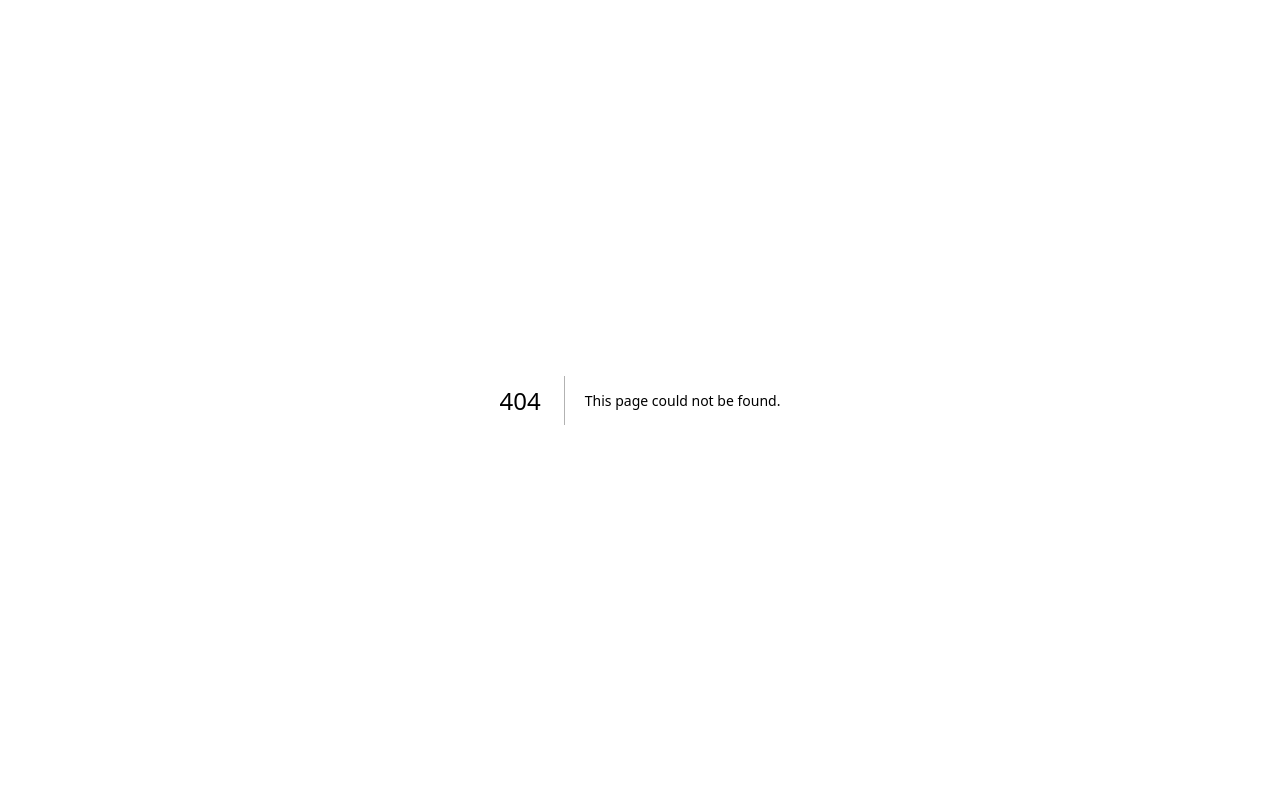
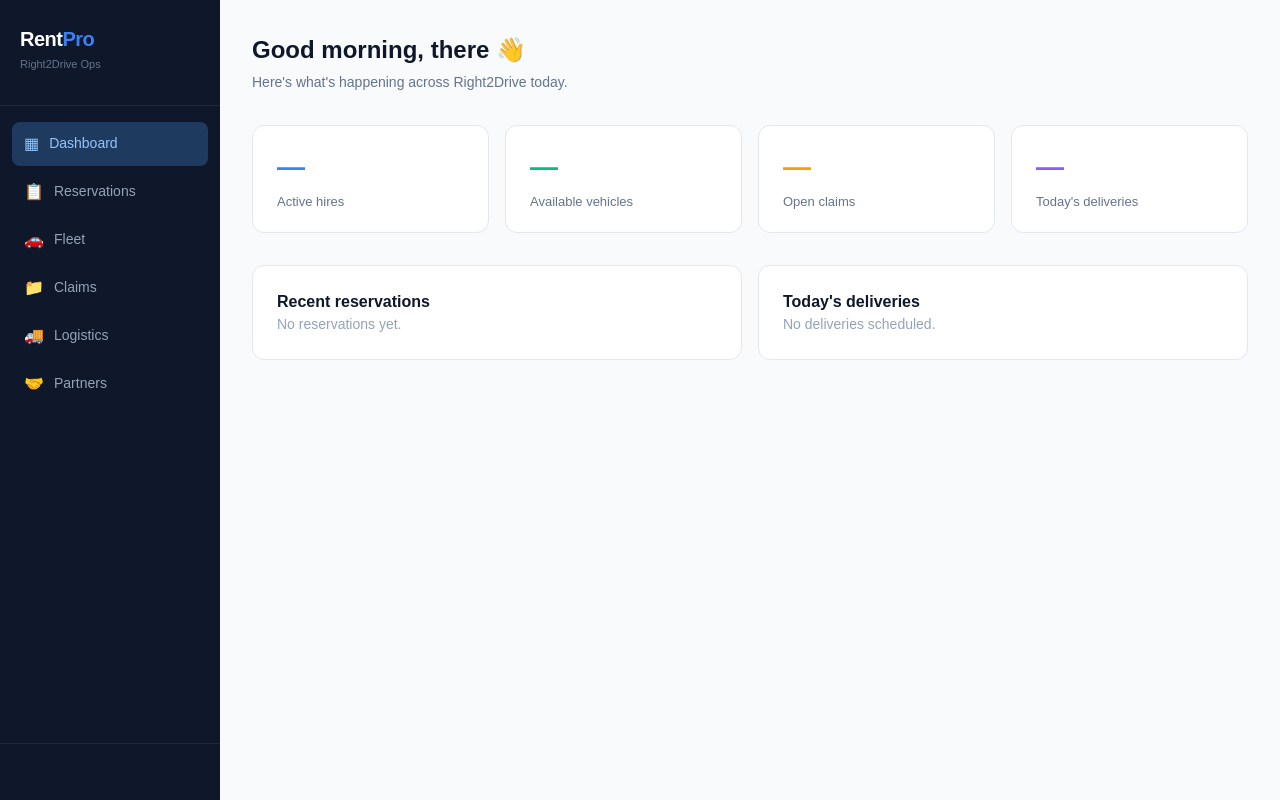
Before and after one commit to jordantuwai-lang/RentPro, a Next.js app in the folder apps/web/: page /dashboard in a window 1280 px wide. Before the commit this address had no page. Built offline with nearby package versions, Linux system fonts and the light colour scheme; no server answers.

Commit message:
feat: add dashboard UI with sidebar and home page

```diff
--- a/apps/web/package.json
+++ b/apps/web/package.json
@@ -10,6 +10,8 @@
   },
   "dependencies": {
     "@clerk/nextjs": "^7.0.8",
+    "@tanstack/react-query": "^5.96.2",
+    "axios": "^1.14.0",
     "next": "16.2.2",
     "react": "19.2.4",
     "react-dom": "19.2.4"
--- /dev/null
+++ b/apps/web/src/app/dashboard/layout.tsx
@@ -0,0 +1,16 @@
+import Sidebar from '@/components/Sidebar';
+
+export default function DashboardLayout({
+  children,
+}: {
+  children: React.ReactNode;
+}) {
+  return (
+    <div style={{ display: 'flex', minHeight: '100vh', background: '#f8fafc' }}>
+      <Sidebar />
+      <main style={{ flex: 1, padding: '32px', overflowY: 'auto' }}>
+        {children}
+      </main>
+    </div>
+  );
+}
--- /dev/null
+++ b/apps/web/src/app/dashboard/page.tsx
@@ -0,0 +1,49 @@
+'use client';
+import { useUser } from '@clerk/nextjs';
+
+export default function DashboardPage() {
+  const { user } = useUser();
+
+  return (
+    <div>
+      <div style={{ marginBottom: '32px' }}>
+        <h1 style={{ fontSize: '24px', fontWeight: '600', color: '#0f172a', margin: 0 }}>
+          Good morning, {user?.firstName || 'there'} 👋
+        </h1>
+        <p style={{ color: '#64748b', marginTop: '4px', fontSize: '14px' }}>
+          Here's what's happening across Right2Drive today.
+        </p>
+      </div>
+
+      <div style={{ display: 'grid', gridTemplateColumns: 'repeat(4, 1fr)', gap: '16px', marginBottom: '32px' }}>
+        {[
+          { label: 'Active hires', value: '—', color: '#3b82f6' },
+          { label: 'Available vehicles', value: '—', color: '#10b981' },
+          { label: 'Open claims', value: '—', color: '#f59e0b' },
+          { label: "Today's deliveries", value: '—', color: '#8b5cf6' },
+        ].map((stat) => (
+          <div key={stat.label} style={{
+            background: '#fff',
+            borderRadius: '12px',
+            padding: '20px 24px',
+            border: '1px solid #e2e8f0',
+          }}>
+            <div style={{ fontSize: '28px', fontWeight: '700', color: stat.color }}>{stat.value}</div>
+            <div style={{ fontSize: '13px', color: '#64748b', marginTop: '4px' }}>{stat.label}</div>
+          </div>
+        ))}
+      </div>
+
+      <div style={{ display: 'grid', gridTemplateColumns: '1fr 1fr', gap: '16px' }}>
+        <div style={{ background: '#fff', borderRadius: '12px', padding: '24px', border: '1px solid #e2e8f0' }}>
+          <h2 style={{ fontSize: '16px', fontWeight: '600', color: '#0f172a', marginTop: 0 }}>Recent reservations</h2>
+          <p style={{ color: '#94a3b8', fontSize: '14px' }}>No reservations yet.</p>
+        </div>
+        <div style={{ background: '#fff', borderRadius: '12px', padding: '24px', border: '1px solid #e2e8f0' }}>
+          <h2 style={{ fontSize: '16px', fontWeight: '600', color: '#0f172a', marginTop: 0 }}>Today's deliveries</h2>
+          <p style={{ color: '#94a3b8', fontSize: '14px' }}>No deliveries scheduled.</p>
+        </div>
+      </div>
+    </div>
+  );
+}
--- a/apps/web/src/app/layout.tsx
+++ b/apps/web/src/app/layout.tsx
@@ -1,11 +1,9 @@
-import type { Metadata } from "next";
-import { ClerkProvider } from "@clerk/nextjs";
-import "./globals.css";
+'use client';
+import { ClerkProvider } from '@clerk/nextjs';
+import { QueryClient, QueryClientProvider } from '@tanstack/react-query';
+import './globals.css';
 
-export const metadata: Metadata = {
-  title: "RentPro",
-  description: "Right2Drive Operations Platform",
-};
+const queryClient = new QueryClient();
 
 export default function RootLayout({
   children,
@@ -14,9 +12,11 @@ export default function RootLayout({
 }) {
   return (
     <ClerkProvider>
-      <html lang="en">
-        <body>{children}</body>
-      </html>
+      <QueryClientProvider client={queryClient}>
+        <html lang="en">
+          <body>{children}</body>
+        </html>
+      </QueryClientProvider>
     </ClerkProvider>
   );
 }
--- a/apps/web/src/app/page.tsx
+++ b/apps/web/src/app/page.tsx
@@ -1,65 +1,5 @@
-import Image from "next/image";
+import { redirect } from 'next/navigation';
 
 export default function Home() {
-  return (
-    <div className="flex flex-col flex-1 items-center justify-center bg-zinc-50 font-sans dark:bg-black">
-      <main className="flex flex-1 w-full max-w-3xl flex-col items-center justify-between py-32 px-16 bg-white dark:bg-black sm:items-start">
-        <Image
-          className="dark:invert"
-          src="/next.svg"
-          alt="Next.js logo"
-          width={100}
-          height={20}
-          priority
-        />
-        <div className="flex flex-col items-center gap-6 text-center sm:items-start sm:text-left">
-          <h1 className="max-w-xs text-3xl font-semibold leading-10 tracking-tight text-black dark:text-zinc-50">
-            To get started, edit the page.tsx file.
-          </h1>
-          <p className="max-w-md text-lg leading-8 text-zinc-600 dark:text-zinc-400">
-            Looking for a starting point or more instructions? Head over to{" "}
-            <a
-              href="https://vercel.com/templates?framework=next.js&utm_source=create-next-app&utm_medium=appdir-template-tw&utm_campaign=create-next-app"
-              className="font-medium text-zinc-950 dark:text-zinc-50"
-            >
-              Templates
-            </a>{" "}
-            or the{" "}
-            <a
-              href="https://nextjs.org/learn?utm_source=create-next-app&utm_medium=appdir-template-tw&utm_campaign=create-next-app"
-              className="font-medium text-zinc-950 dark:text-zinc-50"
-            >
-              Learning
-            </a>{" "}
-            center.
-          </p>
-        </div>
-        <div className="flex flex-col gap-4 text-base font-medium sm:flex-row">
-          <a
-            className="flex h-12 w-full items-center justify-center gap-2 rounded-full bg-foreground px-5 text-background transition-colors hover:bg-[#383838] dark:hover:bg-[#ccc] md:w-[158px]"
-            href="https://vercel.com/new?utm_source=create-next-app&utm_medium=appdir-template-tw&utm_campaign=create-next-app"
-            target="_blank"
-            rel="noopener noreferrer"
-          >
-            <Image
-              className="dark:invert"
-              src="/vercel.svg"
-              alt="Vercel logomark"
-              width={16}
-              height={16}
-            />
-            Deploy Now
-          </a>
-          <a
-            className="flex h-12 w-full items-center justify-center rounded-full border border-solid border-black/[.08] px-5 transition-colors hover:border-transparent hover:bg-black/[.04] dark:border-white/[.145] dark:hover:bg-[#1a1a1a] md:w-[158px]"
-            href="https://nextjs.org/docs?utm_source=create-next-app&utm_medium=appdir-template-tw&utm_campaign=create-next-app"
-            target="_blank"
-            rel="noopener noreferrer"
-          >
-            Documentation
-          </a>
-        </div>
-      </main>
-    </div>
-  );
+  redirect('/dashboard');
 }
--- /dev/null
+++ b/apps/web/src/components/Sidebar.tsx
@@ -0,0 +1,65 @@
+'use client';
+import Link from 'next/link';
+import { usePathname } from 'next/navigation';
+import { UserButton } from '@clerk/nextjs';
+
+const nav = [
+  { label: 'Dashboard', href: '/dashboard', icon: '▦' },
+  { label: 'Reservations', href: '/dashboard/reservations', icon: '📋' },
+  { label: 'Fleet', href: '/dashboard/fleet', icon: '🚗' },
+  { label: 'Claims', href: '/dashboard/claims', icon: '📁' },
+  { label: 'Logistics', href: '/dashboard/logistics', icon: '🚚' },
+  { label: 'Partners', href: '/dashboard/partners', icon: '🤝' },
+];
+
+export default function Sidebar() {
+  const pathname = usePathname();
+
+  return (
+    <div style={{
+      width: '220px',
+      minHeight: '100vh',
+      background: '#0f172a',
+      display: 'flex',
+      flexDirection: 'column',
+      padding: '24px 0',
+      flexShrink: 0,
+    }}>
+      <div style={{ padding: '0 20px 32px', borderBottom: '1px solid #1e293b' }}>
+        <div style={{ fontSize: '20px', fontWeight: '700', color: '#fff', letterSpacing: '-0.5px' }}>
+          Rent<span style={{ color: '#3b82f6' }}>Pro</span>
+        </div>
+        <div style={{ fontSize: '11px', color: '#64748b', marginTop: '2px' }}>Right2Drive Ops</div>
+      </div>
+
+      <nav style={{ flex: 1, padding: '16px 12px' }}>
+        {nav.map((item) => {
+          const active = pathname === item.href || pathname.startsWith(item.href + '/');
+          return (
+            <Link key={item.href} href={item.href} style={{
+              display: 'flex',
+              alignItems: 'center',
+              gap: '10px',
+              padding: '10px 12px',
+              borderRadius: '8px',
+              marginBottom: '4px',
+              background: active ? '#1e3a5f' : 'transparent',
+              color: active ? '#93c5fd' : '#94a3b8',
+              textDecoration: 'none',
+              fontSize: '14px',
+              fontWeight: active ? '500' : '400',
+              transition: 'all 0.15s',
+            }}>
+              <span style={{ fontSize: '16px' }}>{item.icon}</span>
+              {item.label}
+            </Link>
+          );
+        })}
+      </nav>
+
+      <div style={{ padding: '16px 20px', borderTop: '1px solid #1e293b' }}>
+        <UserButton afterSignOutUrl="/sign-in" />
+      </div>
+    </div>
+  );
+}
--- /dev/null
+++ b/apps/web/src/lib/api.ts
@@ -0,0 +1,20 @@
+import axios from 'axios';
+
+const api = axios.create({
+  baseURL: process.env.NEXT_PUBLIC_API_URL || 'http://localhost:3001',
+});
+
+api.interceptors.request.use(async (config) => {
+  if (typeof window !== 'undefined') {
+    const { Clerk } = window as any;
+    if (Clerk?.session) {
+      const token = await Clerk.session.getToken();
+      if (token) {
+        config.headers.Authorization = `Bearer ${token}`;
+      }
+    }
+  }
+  return config;
+});
+
+export default api;
```
Also changed, not shown: 1 other file (tests, documents, lock files or other folders).
